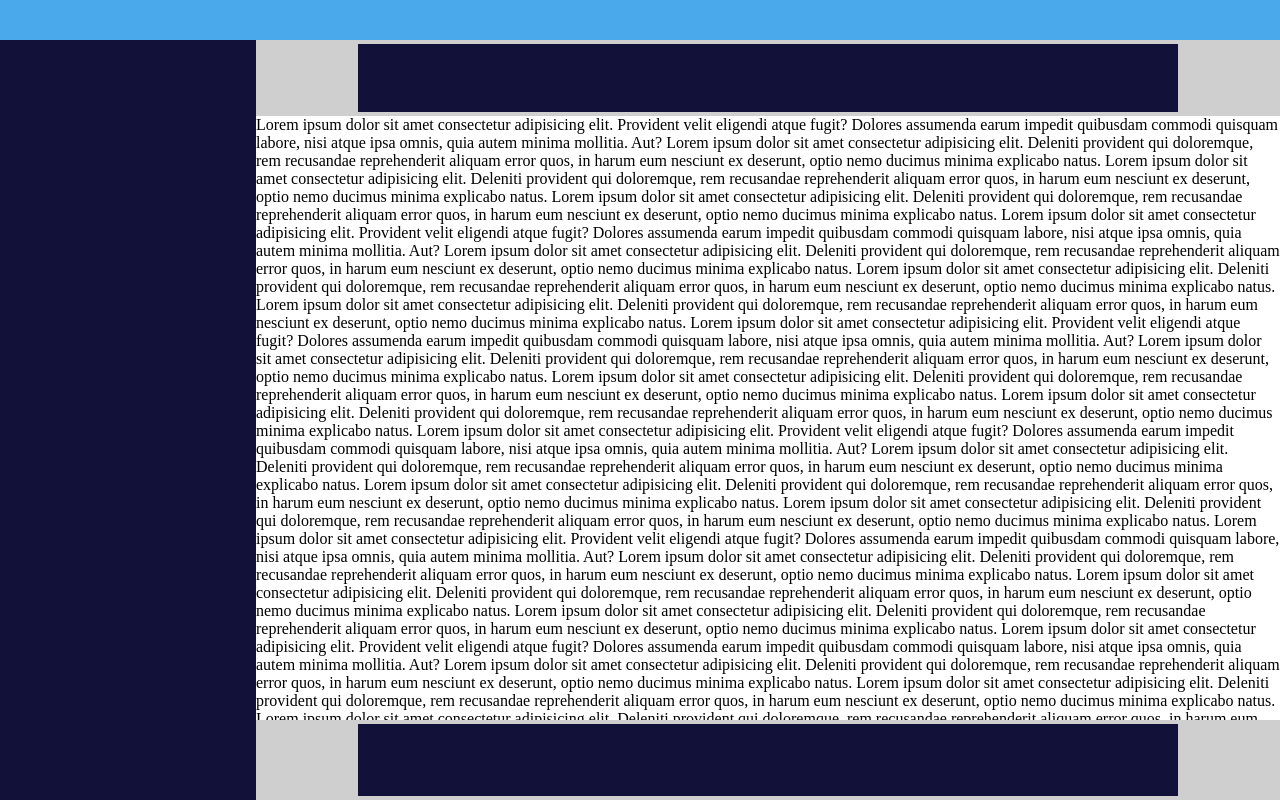
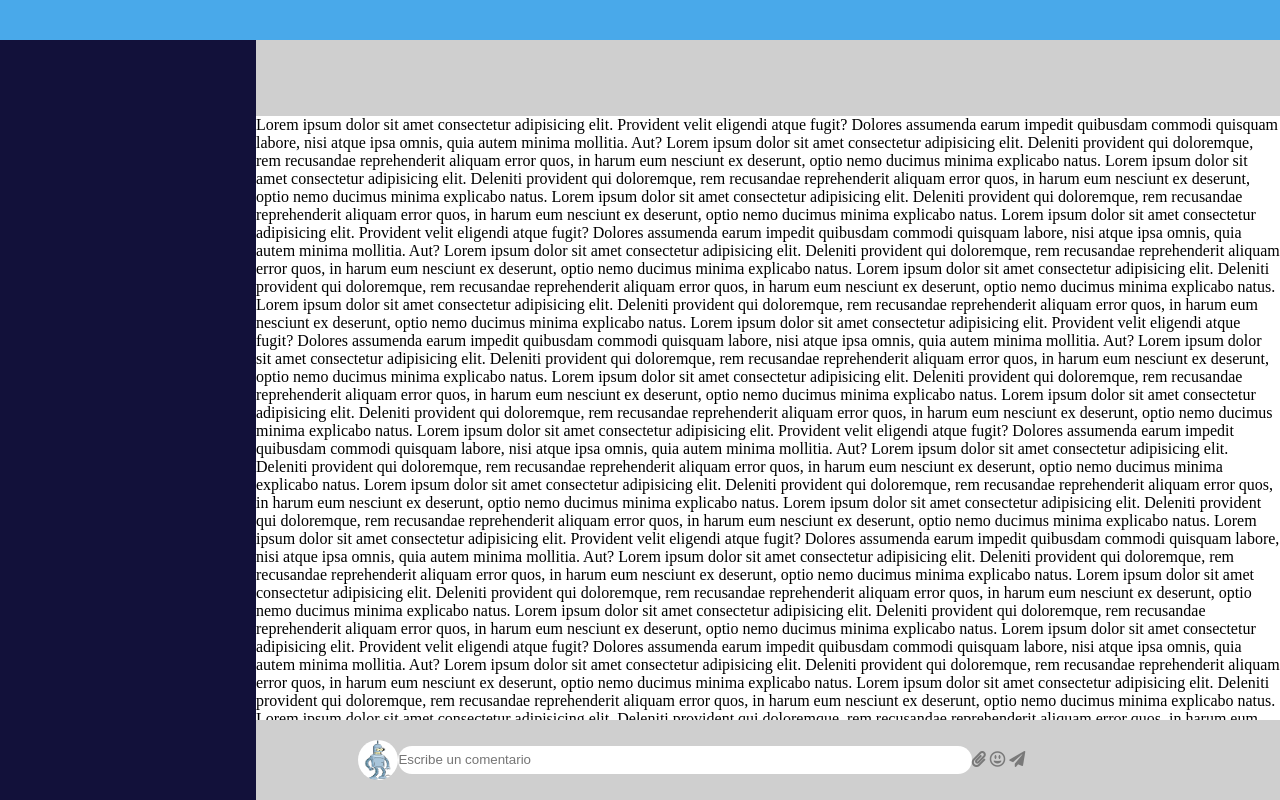
Before and after one commit to Javier0727/marcap, a plain HTML site: page index.html in a window 1280 px wide. Drawn offline with Linux system fonts and the light colour scheme.

Commit message:
Actualizacion

```diff
--- a/css/estilos.css
+++ b/css/estilos.css
@@ -61,5 +61,26 @@
 .elementoschat{
     height: 90%;
     width: 80%;
-    background-color: #12113a;
+    /* background-color: #12113a; */
+    display: flex;
+    align-items: center;
+
 }
+.imagperfil{
+    height: 40px;
+    width: 40px;
+    background-repeat: no-repeat;
+    background-position: 50%;
+    border-radius: 50%;
+}
+.inputstyle{
+    height: 40%;
+    width: 70%;
+    border-radius: 50px;
+    border: 0;
+}
+.coloriconos{
+    color: #797979;
+    cursor: pointer;
+    /* background-color: red; */
+}
--- a/index.html
+++ b/index.html
@@ -53,7 +53,13 @@
             </div>
             <div class="inpchat">
                 <div class="elementoschat">
-
+                    <img src="img/bender.jpg" alt="Bender" class="imagperfil">
+                    <input class="inputstyle" type="text" name="" id="" placeholder="Escribe un comentario">
+                    <span class="coloriconos">
+                        <i class="fas fa-paperclip"></i>
+                        <i class="far fa-grin-alt"></i>
+                        <i class="fas fa-paper-plane"></i>
+                    </span>
                 </div>
             </div>
         </div>
```
